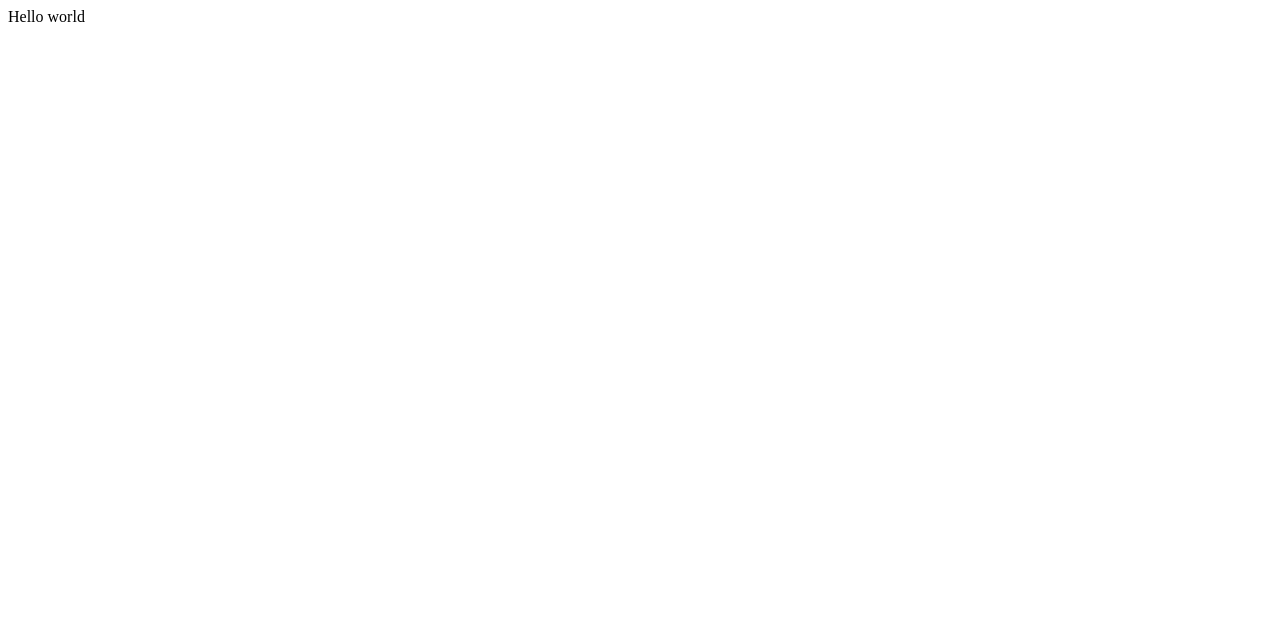
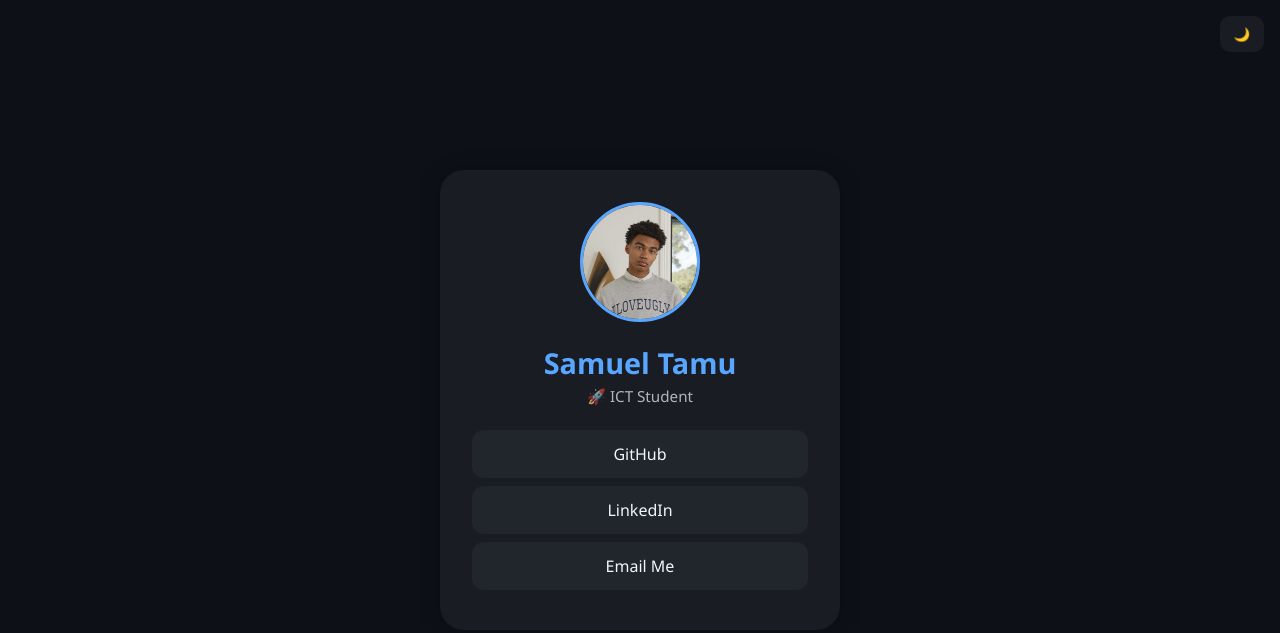
Before and after one commit to SamTT123/LinkTree, a plain HTML site: page index.html in a window 1280 px wide. Drawn offline with Linux system fonts and the light colour scheme.

Commit message:
Initial commit

```diff
--- a/index.html
+++ b/index.html
@@ -1,16 +1,26 @@
 <!DOCTYPE html>
-<html>
+<html lang="en">
+<head>
+  <meta charset="UTF-8" />
+  <meta name="viewport" content="width=device-width, initial-scale=1.0"/>
+  <title>Samuel Tamu | My Links</title>
+  <link rel="stylesheet" href="style.css" />
+</head>
+<body>
+  <button id="theme-toggle">🌙</button>
 
-<head>
-  <meta charset="utf-8">
-  <meta name="viewport" content="width=device-width">
-  <title>replit</title>
-  <link href="style.css" rel="stylesheet" type="text/css" />
-</head>
+  <div class="container fade-in">
+    <img src="profile.jpg" alt="Profile Picture" class="profile-img" />
+    <h1 class="name">Samuel Tamu</h1>
+    <p class="tagline">🚀 ICT Student</p>
 
-<body>
-  Hello world
+    <div class="links">
+      <a href="https://github.com/SamTT123" target="_blank" class="link-btn">GitHub</a>
+      <a href="https://www.linkedin.com/in/samuel-tamu-798b25346" target="_blank" class="link-btn">LinkedIn</a>
+      <a href="mailto:samueltamu.nz@gmail.com" class="link-btn">Email Me</a>
+    </div>
+  </div>
+
   <script src="script.js"></script>
 </body>
-
 </html>
--- a/script.js
+++ b/script.js
@@ -0,0 +1,16 @@
+const toggleBtn = document.getElementById("theme-toggle");
+
+// Load saved theme
+const savedTheme = localStorage.getItem("theme");
+if (savedTheme) {
+  document.body.classList.toggle("light", savedTheme === "light");
+  toggleBtn.textContent = savedTheme === "light" ? "🌙" : "☀️";
+}
+
+// Toggle theme
+toggleBtn.addEventListener("click", () => {
+  document.body.classList.toggle("light");
+  const isLight = document.body.classList.contains("light");
+  localStorage.setItem("theme", isLight ? "light" : "dark");
+  toggleBtn.textContent = isLight ? "🌙" : "☀️";
+});
--- a/style.css
+++ b/style.css
@@ -1,4 +1,215 @@
-html {
-  height: 100%;
-  width: 100%;
+/* Reset & base */
+* {
+  margin: 0;
+  padding: 0;
+  box-sizing: border-box;
+  font-family: 'Segoe UI', sans-serif;
 }
+
+body {
+  background: #0d1117;
+  color: #f0f6fc;
+  display: flex;
+  justify-content: center;
+  align-items: center;
+  height: 100vh;
+  animation: fadeInBody 1s ease-in;
+}
+
+.container {
+  text-align: center;
+  padding: 2rem;
+  border-radius: 1.5rem;
+  background: rgba(255, 255, 255, 0.05);
+  box-shadow: 0 0 20px rgba(0, 0, 0, 0.3);
+  width: 90%;
+  max-width: 400px;
+  animation: floatUp 0.8s ease-out;
+}
+
+.profile-img {
+  width: 120px;
+  height: 120px;
+  object-fit: cover;
+  border-radius: 50%;
+  border: 3px solid #58a6ff;
+  margin-bottom: 1rem;
+  transition: transform 0.3s;
+}
+
+.profile-img:hover {
+  transform: scale(1.05);
+}
+
+.name {
+  font-size: 1.8rem;
+  margin-bottom: 0.2rem;
+  color: #58a6ff;
+}
+
+.tagline {
+  font-size: 0.95rem;
+  margin-bottom: 1.5rem;
+  color: #8b949e;
+}
+
+.links a {
+  display: block;
+  background: #161b22;
+  padding: 0.75rem;
+  margin: 0.5rem 0;
+  border-radius: 12px;
+  color: #f0f6fc;
+  text-decoration: none;
+  transition: all 0.3s ease;
+  border: 1px solid transparent;
+}
+
+.links a:hover {
+  background: #21262d;
+  border-color: #58a6ff;
+  color: #58a6ff;
+  transform: scale(1.02);
+}
+
+/* Animations */
+@keyframes floatUp {
+  from {
+    transform: translateY(20px);
+    opacity: 0;
+  }
+  to {
+    transform: translateY(0);
+    opacity: 1;
+  }
+}
+
+@keyframes fadeInBody {
+  from {
+    background-color: #000000;
+  }
+  to {
+    background-color: #0d1117;
+  }
+}
+:root {
+  --bg: #0d1117;
+  --fg: #f0f6fc;
+  --accent: #58a6ff;
+  --card: rgba(255, 255, 255, 0.05);
+  --hover: #21262d;
+  --border: transparent;
+}
+
+body.light {
+  --bg: #f5f5f5;
+  --fg: #111;
+  --accent: #0077ff;
+  --card: #ffffff;
+  --hover: #e5e5e5;
+  --border: #ccc;
+}
+
+body {
+  background: var(--bg);
+  color: var(--fg);
+  font-family: 'Segoe UI', sans-serif;
+  display: flex;
+  justify-content: center;
+  align-items: center;
+  min-height: 100vh;
+  transition: background 0.4s, color 0.4s;
+  position: relative;
+}
+
+#theme-toggle {
+  position: absolute;
+  top: 1rem;
+  right: 1rem;
+  background: var(--card);
+  color: var(--fg);
+  border: 1px solid var(--border);
+  padding: 0.5rem 0.8rem;
+  border-radius: 10px;
+  cursor: pointer;
+  transition: all 0.3s ease;
+}
+
+#theme-toggle:hover {
+  background: var(--hover);
+}
+
+.container {
+  text-align: center;
+  padding: 2rem;
+  border-radius: 1.5rem;
+  background: var(--card);
+  box-shadow: 0 0 20px rgba(0, 0, 0, 0.3);
+  width: 90%;
+  max-width: 400px;
+  animation: floatUp 0.8s ease-out;
+  transition: all 0.4s ease;
+}
+
+.profile-img {
+  width: 120px;
+  height: 120px;
+  object-fit: cover;
+  border-radius: 50%;
+  border: 3px solid var(--accent);
+  margin-bottom: 1rem;
+  transition: transform 0.3s;
+}
+
+.profile-img:hover {
+  transform: scale(1.05);
+}
+
+.name {
+  font-size: 1.8rem;
+  margin-bottom: 0.2rem;
+  color: var(--accent);
+}
+
+.tagline {
+  font-size: 0.95rem;
+  margin-bottom: 1.5rem;
+  color: var(--fg);
+  opacity: 0.7;
+}
+
+.links a {
+  display: block;
+  background: var(--hover);
+  padding: 0.75rem;
+  margin: 0.5rem 0;
+  border-radius: 12px;
+  color: var(--fg);
+  text-decoration: none;
+  transition: all 0.3s ease, transform 0.1s ease;
+  border: 1px solid var(--border);
+}
+
+.links a:hover {
+  background: var(--card);
+  border-color: var(--accent);
+  color: var(--accent);
+  transform: scale(1.05);
+}
+
+.links a:active {
+  transform: scale(0.95);
+  opacity: 0.8;
+}
+
+/* Animations */
+@keyframes floatUp {
+  from {
+    transform: translateY(20px);
+    opacity: 0;
+  }
+  to {
+    transform: translateY(0);
+    opacity: 1;
+  }
+}
```
Also changed, not shown: profile.jpg (added).
